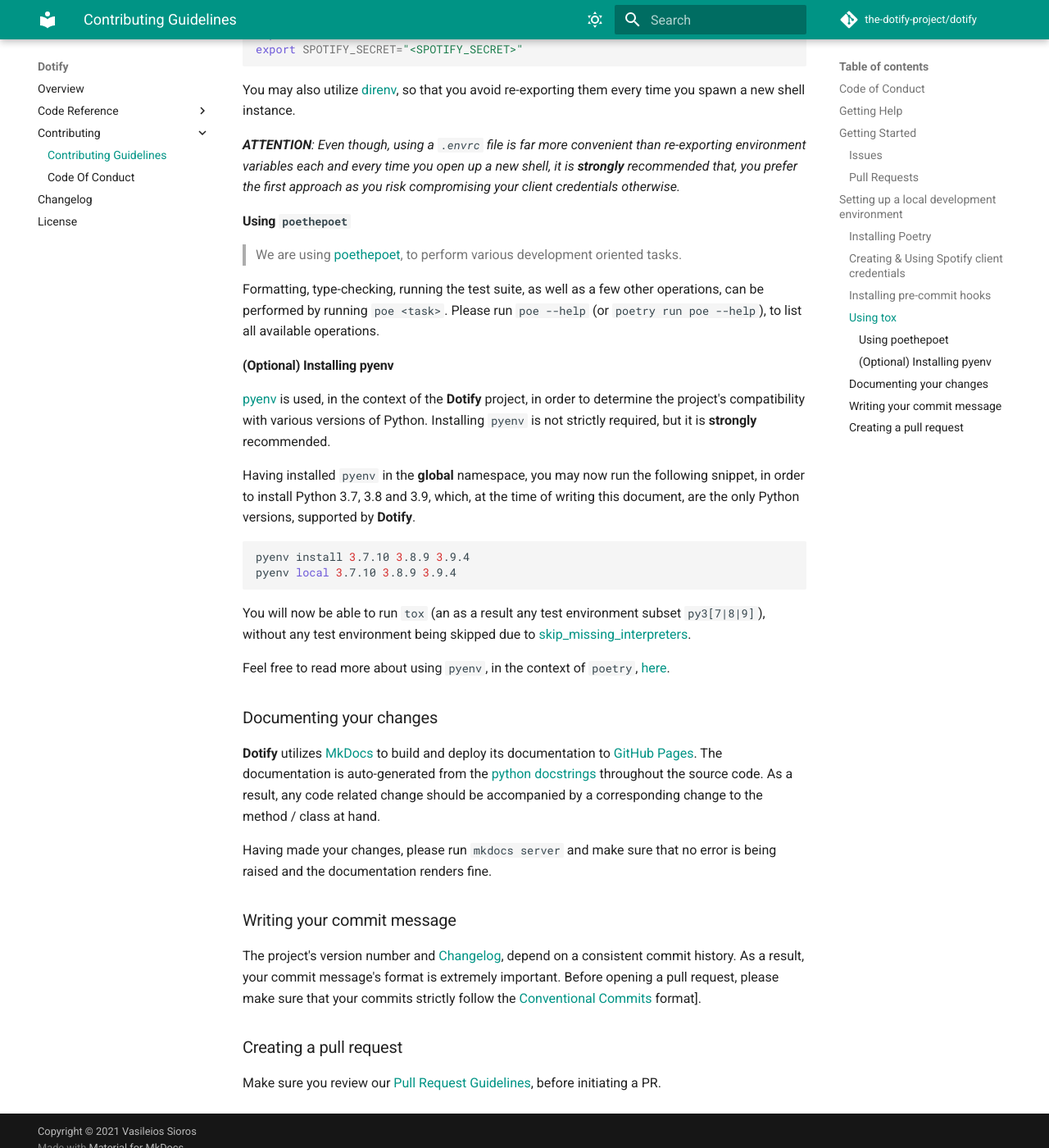
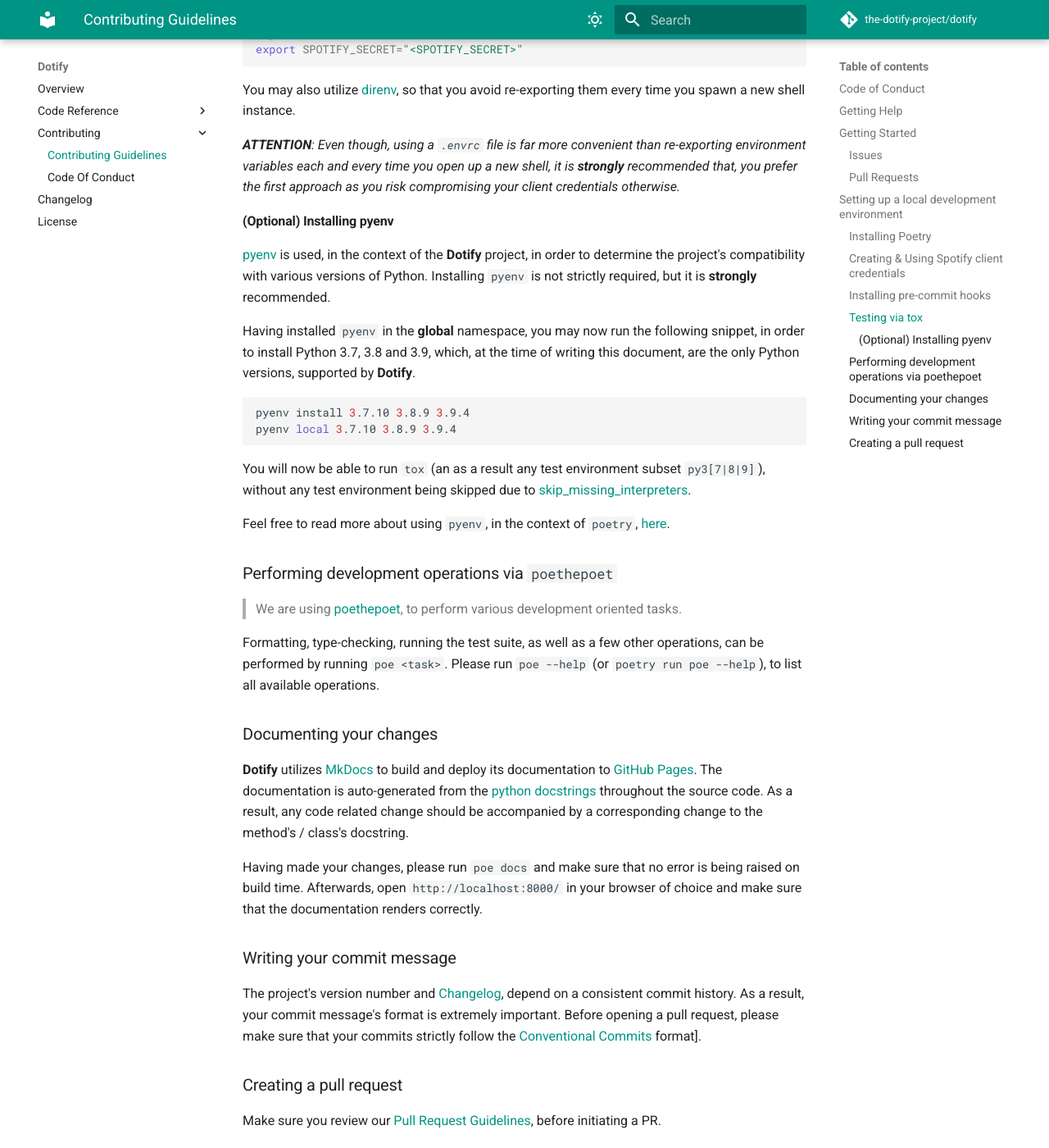
Before and after one commit to the-dotify-project/dotify, an MkDocs documentation site: the page built from docs/CONTRIBUTING.md, in a window 1280 px wide and 1400 px high, scrolled down 2991 px. Shown: the whole window at 82% size. Built offline with MkDocs 1.6.1 and Material for MkDocs 9.7.7, drawn with Linux system fonts in a browser that asks for light colours; comment, search, counter and statistics services are not loaded; the version menu is left out.

```diff
--- a/docs/CONTRIBUTING.md
+++ b/docs/CONTRIBUTING.md
@@ -67,7 +67,7 @@
 
 The project utilizes the [pre-commit](https://pre-commit.com/) framework. Having [created a virtual environment and installed the required dependencies](#installing-poetry), you may run `pre-commit install` to install the [git hook scripts](https://github.com/the-dotify-project/dotify/blob/master/.pre-commit-config.yaml).
 
-### Using `tox`
+### Testing via `tox`
 
 > We are using [tox](https://tox.readthedocs.io/en/latest/index.html) to automate testing on multiple environments.
 
@@ -88,12 +88,6 @@
 
 _**ATTENTION**: Even though, using a `.envrc` file is far more convenient than re-exporting  environment variables each and every time you open up a new shell, it is **strongly** recommended that, you prefer the first approach as you risk compromising your client credentials otherwise._
 
-#### Using `poethepoet`
-
-> We are using [poethepoet](https://github.com/nat-n/poethepoet), to perform various development oriented tasks.
-
-Formatting, type-checking, running the test suite, as well as a few other operations, can be performed by running `poe <task>`. Please run `poe --help` (or `poetry run poe --help`), to list all available operations.
-
 #### (Optional) Installing pyenv
 
 [pyenv](https://github.com/pyenv/pyenv) is used, in the context of the **Dotify** project, in order to determine the project's compatibility with various versions of Python. Installing `pyenv` is not strictly required, but it is **strongly** recommended.
@@ -109,11 +103,17 @@
 
 Feel free to read more about using `pyenv`, in the context of `poetry`, [here](https://blog.jayway.com/2019/12/28/pyenv-poetry-saviours-in-the-python-chaos/).
 
+### Performing development operations via `poethepoet`
+
+> We are using [poethepoet](https://github.com/nat-n/poethepoet), to perform various development oriented tasks.
+
+Formatting, type-checking, running the test suite, as well as a few other operations, can be performed by running `poe <task>`. Please run `poe --help` (or `poetry run poe --help`), to list all available operations.
+
 ### Documenting your changes
 
-**Dotify** utilizes [MkDocs](https://www.mkdocs.org/) to build and deploy its documentation to [GitHub Pages](https://pages.github.com/). The documentation is auto-generated from the [python docstrings](https://www.python.org/dev/peps/pep-0257/#id15) throughout the source code. As a result, any code related change should be accompanied by a corresponding change to the method / class at hand.
+**Dotify** utilizes [MkDocs](https://www.mkdocs.org/) to build and deploy its documentation to [GitHub Pages](https://pages.github.com/). The documentation is auto-generated from the [python docstrings](https://www.python.org/dev/peps/pep-0257/#id15) throughout the source code. As a result, any code related change should be accompanied by a corresponding change to the method's / class's docstring.
 
-Having made your changes, please run `mkdocs server` and make sure that no error is being raised and the documentation renders fine.
+Having made your changes, please run `poe docs` and make sure that no error is being raised on build time. Afterwards, open `http://localhost:8000/` in your browser of choice and make sure that the documentation renders correctly.
 
 ### Writing your commit message
 
```
